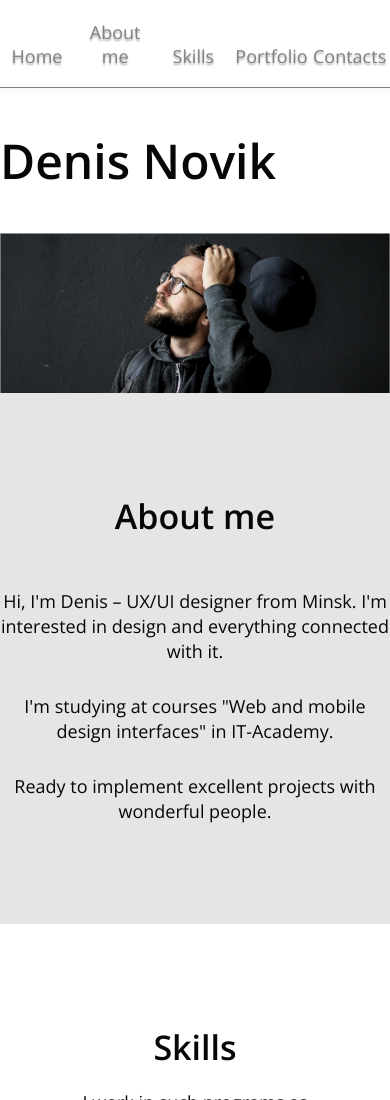
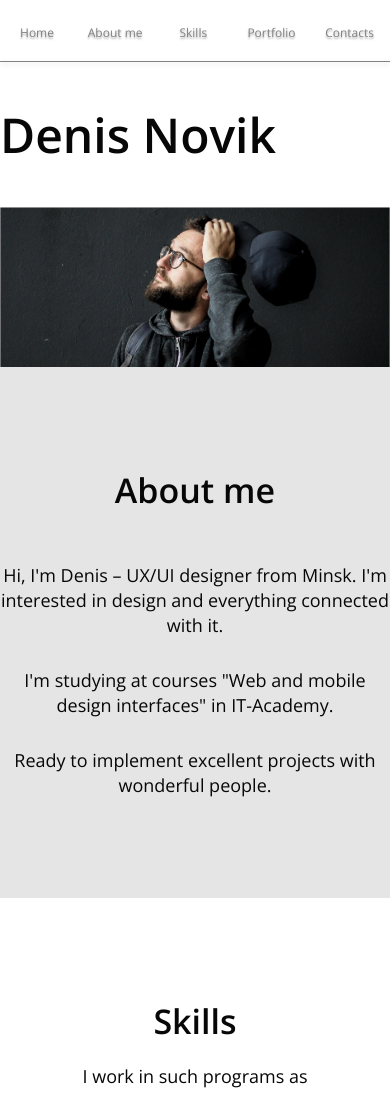
Before and after one commit to vov4ik218/homework_figma_maket1, a plain HTML site: page index.html in a window 390 px wide. Shown: the top 1100 px of the page. Drawn offline with nearby package versions, Linux system fonts and the light colour scheme.

Commit message:
fz for nav

```diff
--- a/css/style.css
+++ b/css/style.css
@@ -60,6 +60,19 @@ h2 {
     text-shadow: 0px 2px 2px #00000052;
     transition: all 0.25s linear;
 }
+
+@media screen and (max-width: 576px) {
+    .menu__link {
+        font-size: 16px;
+    }
+}
+
+@media screen and (max-width: 576px) {
+    .menu__link {
+        font-size: 12px;
+    }
+}
+
 
 .menu__link:hover {
     color: #070709;
@@ -210,7 +223,7 @@ main h2,
     display: block;
 }
 
-.wrapper__img > img {
+.wrapper__img>img {
     width: 100%;
     object-fit: contain;
     height: auto;
```
